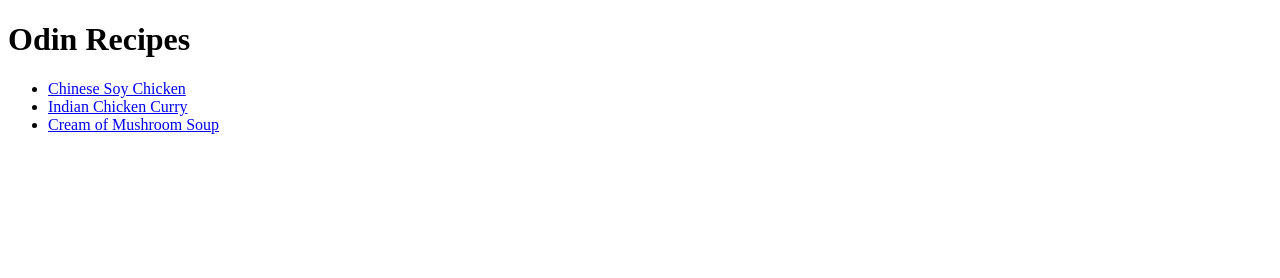
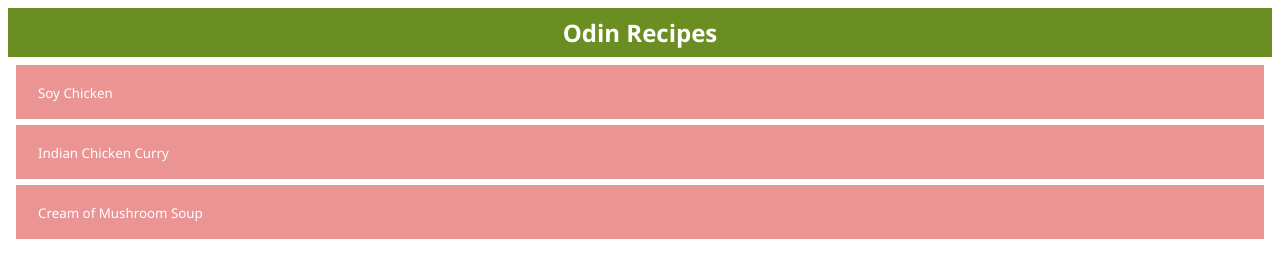
Before and after one commit to potato-up/odin-recipes, a plain HTML site: page index.html in a window 1280 px wide. Drawn offline with Linux system fonts and the light colour scheme.

Commit message:
Updated index.html: added buttons for recipe list; Added styles.css: h1, .recipeList, .recipeButton, button, button:hover

```diff
--- a/index.html
+++ b/index.html
@@ -3,15 +3,15 @@
 <head>
     <meta charset="UTF-8">
     <meta name="viewport" content="width=device-width, initial-scale=1.0">
+    <link rel="stylesheet" href="styles.css">
     <title>Odin Recipes</title>
 </head>
 <body>
     <h1>Odin Recipes</h1>
-    <ul>
-        <li><a href="recipes/chineseSoyChicken.html">Chinese Soy Chicken</a></li>
-        <li><a href="recipes/indianChickenCurry.html">Indian Chicken Curry</a></li>
-        <li><a href="recipes/creamOfMushroomSoup.html">Cream of Mushroom Soup</a></li>
-    </ul>
-
+    <div class="recipeList">
+        <a class="recipeButton" href="recipes/chineseSoyChicken.html"><button>Soy Chicken</button></a>
+        <a class="recipeButton" href="recipes/indianChickenCurry.html"><button>Indian Chicken Curry</button></a>
+        <a class="recipeButton" href="recipes/creamOfMushroomSoup.html"><button>Cream of Mushroom Soup</button></a>
+    </div>
 </body>
 </html>
--- /dev/null
+++ b/styles.css
@@ -0,0 +1,34 @@
+* {
+    font-family: 'Segoe UI', Tahoma, Geneva, Verdana, sans-serif;
+}
+h1 {
+    font-size: x-large;
+    text-align: center;
+    background-color: olivedrab;
+    color: white;
+    padding: 8px;
+    margin: 0;
+}
+
+.recipeList {
+    margin: 8px;
+}
+
+.recipeButton {
+    background-color: rgb(234, 148, 148);
+    color: white;
+    padding: 16px;
+    margin: 6px auto;
+    display: block;
+}
+
+button {
+    border: 0;
+    background-color: rgb(234, 148, 148);
+    margin: auto;
+    color: white;
+}
+
+button:hover {
+    color: black;
+}
```
